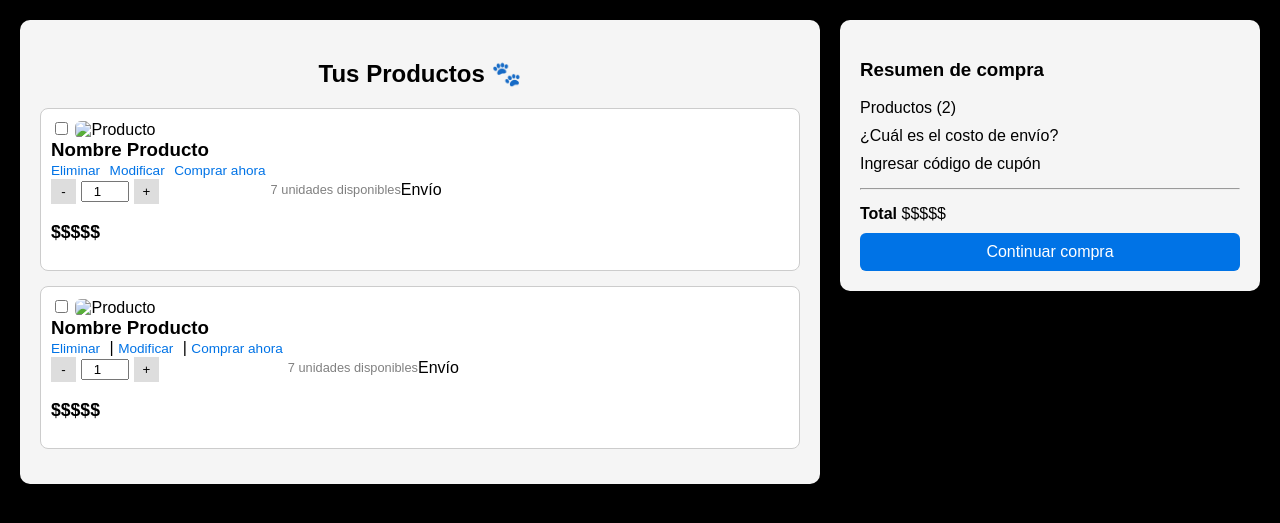
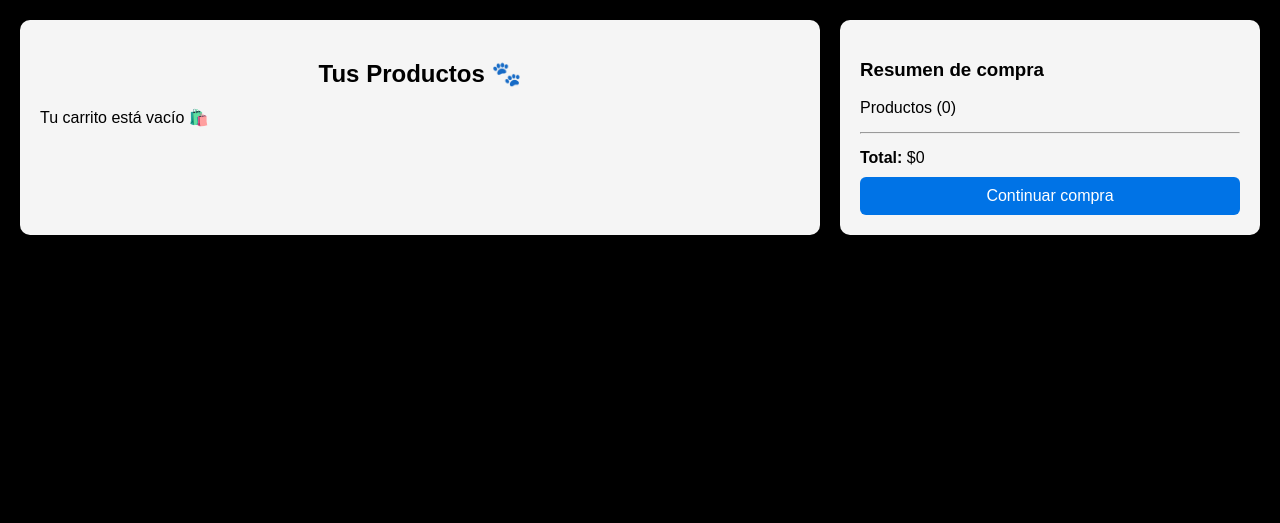
Before and after one commit to arayasofiv/destiny, a PHP site: page /html/pago.html in a window 1280 px wide. Shown: the top 523 px of the page. Run offline with PHP 8.4, Linux system fonts and the light colour scheme; some libraries are stand-ins or nearby versions.

Commit message:
Politicas, carrito, buscador y productos arreglados y funcionando:)

```diff
--- a/code/listar_productos.php
+++ b/code/listar_productos.php
@@ -1,7 +1,9 @@
 <?php
 include("conexion.php"); // tu archivo de conexión
 
-$sql = "SELECT * FROM productos";
+$sql = "SELECT productos.*, categorias.nombre AS Categoria
+        FROM productos
+        INNER JOIN categorias ON productos.id_categoria = categorias.id_categoria";
 $result = $conn->query($sql);
 ?>
 
--- a/css/stylepago.css
+++ b/css/stylepago.css
@@ -36,37 +36,62 @@
   border: 1px solid #ccc;
 }
 
+/* Imagen del producto */
 .producto img {
-  width: 80px;
-  height: 80px;
-  border-radius: 6px;
-  margin-right: 15px;
+  width: 160px !important;       /* fuerza el tamaño */
+  height: 160px !important;
+  border-radius: 10px;
+  margin-right: 25px;
+  object-fit: cover;
+  border: 2px solid #ddd;
+  flex-shrink: 0;                /* evita que se achique */
 }
 
-.producto .info {
-  flex: 1;
+
+.producto img:hover {
+  transform: scale(1.05);
+  transition: transform 0.2s ease;
+  box-shadow: 0 2px 10px rgba(0,0,0,0.2);
 }
 
-.producto h3 {
-  margin: 0;
+
+/* Contenedor derecho */
+.producto-contenido {
+  display: flex;
+  justify-content: space-between;
+  align-items: center;
+  width: 100%;
+}
+
+/* Info general */
+.info {
+  flex: 2;
+}
+
+.info h3 {
+  margin: 0 0 5px 0;
+}
+
+.acciones {
+  margin-top: 5px;
 }
 
 .acciones a {
   font-size: 0.85rem;
   color: #0073e6;
   text-decoration: none;
-  margin-right: 5px;
+  margin-right: 8px;
 }
 
-.stock {
-  font-size: 0.8rem;
-  color: gray;
+.acciones a:hover {
+  text-decoration: underline;
 }
 
+/* Cantidad y precio */
 .cantidad {
   display: flex;
   align-items: center;
-  margin-right: 15px;
+  gap: 5px;
 }
 
 .cantidad button {
@@ -75,17 +100,21 @@
   border: none;
   background: #ddd;
   cursor: pointer;
+  border-radius: 4px;
 }
 
 .cantidad input {
   width: 40px;
   text-align: center;
-  margin: 0 5px;
+  border: 1px solid #ccc;
+  border-radius: 4px;
 }
 
+/* Precio */
 .precio {
   font-weight: bold;
   font-size: 1.1rem;
+  margin-left: 10px;
 }
 
 /* Resumen */
--- a/html/pago.html
+++ b/html/pago.html
@@ -1,81 +1,113 @@
 <!DOCTYPE html>
 <html lang="es">
-
 <head>
-    <meta charset="UTF-8"/>
-    <meta name="viewport" content="width=device-width, initial-scale=1.0"/>
-    <meta http-equiv="X-UA-Compatible" content="IE=edge"/>
-     <title>Destiny Shop</title>
-    <link rel="stylesheet" href="../css/stylepago.css"/>
+  <meta charset="UTF-8"/>
+  <meta name="viewport" content="width=device-width, initial-scale=1.0"/>
+  <meta http-equiv="X-UA-Compatible" content="IE=edge"/>
+  <title>Carrito | Destiny Shop</title>
+  <link rel="stylesheet" href="../css/stylepago.css"/>
 </head>
 
 <body>
   <div class="container">
-
-    <!-- Columna izquierda: Productos -->
+    <!-- Columna izquierda -->
     <div class="productos">
       <h2 class="titulo">Tus Productos 🐾</h2>
+      <div id="lista-carrito"></div>
+    </div>
 
-      <!-- Producto 1 -->
-      <div class="producto">
-        <div class="producto-header">
-          <input type="checkbox">
-          <img src="https://via.placeholder.com/90x90" alt="Producto">
-          <div class="info">
-            <h3>Nombre Producto</h3>
-            <div class="acciones">
-              <a href="#">Eliminar</a>
-              <a href="#">Modificar</a>
-              <a href="#">Comprar ahora</a>
+    <!-- Columna derecha -->
+    <div class="resumen">
+      <h3>Resumen de compra</h3>
+      <p id="cantidad-productos"></p>
+      <hr>
+      <p class="total"><strong>Total: </strong> <span id="total">$0</span></p>
+      <button class="btn">Continuar compra</button>
+    </div>
+  </div>
+
+<script>
+  function mostrarCarrito() {
+    const contenedor = document.getElementById('lista-carrito');
+    const carrito = JSON.parse(localStorage.getItem('carrito')) || [];
+    contenedor.innerHTML = '';
+
+    if (carrito.length === 0) {
+      contenedor.innerHTML = '<p>Tu carrito está vacío 🛍️</p>';
+      document.getElementById('cantidad-productos').textContent = 'Productos (0)';
+      document.getElementById('total').textContent = '$0';
+      return;
+    }
+
+    let total = 0;
+    carrito.forEach((producto, index) => {
+      total += producto.precio * producto.cantidad;
+
+      // Arreglar ruta de la imagen
+      let imagenRuta = producto.imagen.startsWith('http')
+        ? producto.imagen
+        : '../' + producto.imagen;
+
+      contenedor.innerHTML += `
+        <div class="producto">
+          <img src="${imagenRuta}" alt="${producto.nombre}" />
+
+          <div class="producto-contenido">
+            <div class="info">
+              <h3>${producto.nombre}</h3>
+              <p>Precio: $${producto.precio}</p>
+              <div class="acciones">
+                <button onclick="eliminar(${index})">Eliminar</button>
+              </div>
+            </div>
+
+            <div class="cantidad">
+              <button onclick="cambiarCantidad(${index}, -1)">-</button>
+              <input type="number" value="${producto.cantidad}" min="1" readonly>
+              <button onclick="cambiarCantidad(${index}, 1)">+</button>
             </div>
           </div>
-          <div class="cantidad">
-            <button>-</button>
-            <input type="number" value="1" min="1">
-            <button>+</button>
-          </div>
-          <p class="precio">$$$$$</p>
         </div>
-        <p class="stock">7 unidades disponibles</p>
-        <p class="envio">Envío</p>
-      </div>
+      `;
+    });
 
-      <!-- Producto 2 -->
-      <div class="producto">
-        <div class="producto-header">
-          <input type="checkbox">
-          <img src="https://via.placeholder.com/90x90" alt="Producto">
-          <div class="info">
-            <h3>Nombre Producto</h3>
-            <div class="acciones">
-              <a href="#">Eliminar</a> |
-              <a href="#">Modificar</a> |
-              <a href="#">Comprar ahora</a>
-            </div>
-          </div>
-          <div class="cantidad">
-            <button>-</button>
-            <input type="number" value="1" min="1">
-            <button>+</button>
-          </div>
-          <p class="precio">$$$$$</p>
-        </div>
-        <p class="stock">7 unidades disponibles</p>
-        <p class="envio">Envío</p>
-      </div>
-    </div>
+    document.getElementById('cantidad-productos').textContent = `Productos (${carrito.length})`;
+    document.getElementById('total').textContent = '$' + total.toFixed(2);
+  }
 
-    <!-- Columna derecha: Resumen -->
-    <div class="resumen">
-      <h3>Resumen de compra</h3>
-      <p>Productos (2)</p>
-      <p class="subtexto">¿Cuál es el costo de envío?</p>
-      <p class="subtexto">Ingresar código de cupón</p>
-      <hr>
-      <p class="total"><strong>Total</strong> $$$$$</p>
-      <button class="btn">Continuar compra</button>
-    </div>
+  function cambiarCantidad(index, cambio) {
+    let carrito = JSON.parse(localStorage.getItem('carrito')) || [];
+    carrito[index].cantidad += cambio;
+    if (carrito[index].cantidad <= 0) carrito[index].cantidad = 1;
+    localStorage.setItem('carrito', JSON.stringify(carrito));
+    mostrarCarrito();
+  }
 
-  </div>
+  function eliminar(index) {
+    let carrito = JSON.parse(localStorage.getItem('carrito')) || [];
+    carrito.splice(index, 1);
+    localStorage.setItem('carrito', JSON.stringify(carrito));
+    mostrarCarrito();
+  }
+
+  mostrarCarrito();
+</script>
+<style>
+  .producto img {
+    width: 180px !important;
+    height: 180px !important;
+    border-radius: 10px;
+    object-fit: cover;
+    border: 2px solid #ccc;
+    margin-right: 20px;
+  }
+
+  .producto {
+    display: flex;
+    align-items: center;
+    gap: 20px;
+  }
+</style>
+
 </body>
 </html>
```
Also changed, not shown: css/politicas.css (added, +99 -0 lines), css/style.css (+44 -21 lines), html/politicas.html (added, +46 -0 lines), index.php (+89 -44 lines), code/carrito.php (added).
